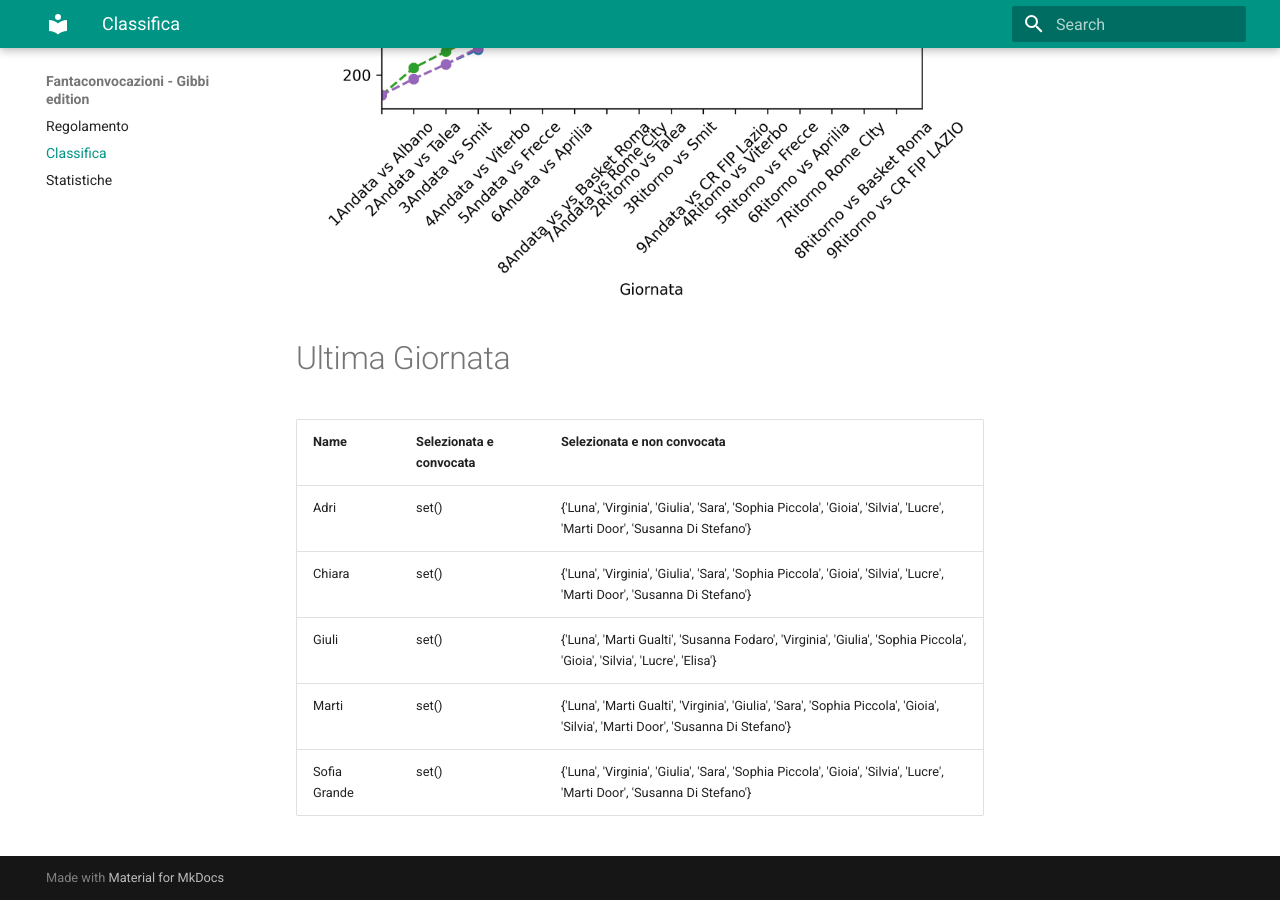
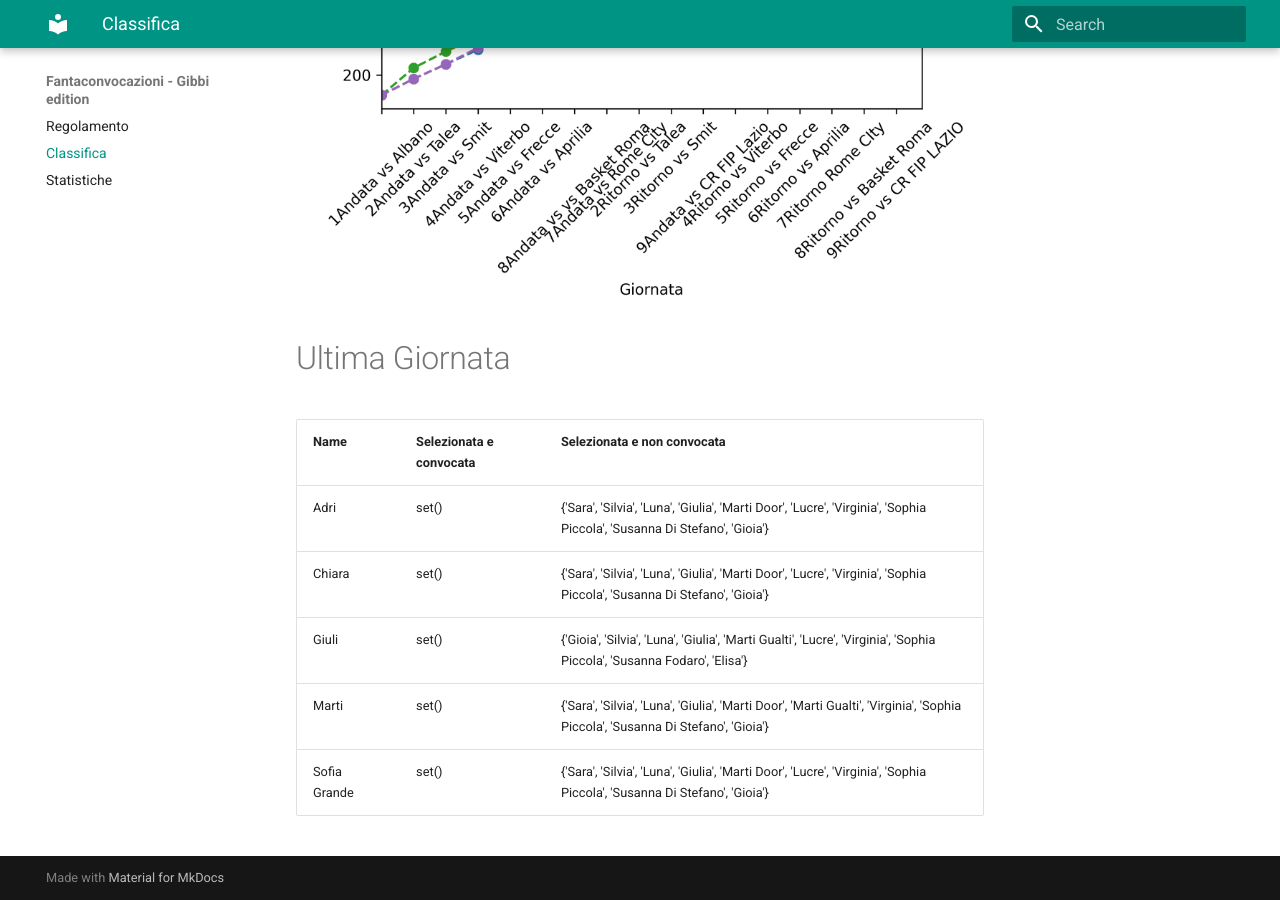
Before and after one commit to martinig94/fantagibbi, an MkDocs documentation site: the page built from docs/Classifica.md, in a window 1280 px wide and 900 px high, scrolled down 810 px. Built offline with MkDocs 1.6.1 and Material for MkDocs 9.7.7, drawn with Linux system fonts in a browser that asks for light colours.

Commit message:
Auto-update from main.py

```diff
--- a/docs/Classifica.md
+++ b/docs/Classifica.md
@@ -18,9 +18,9 @@
 <!-- START_TABLE CORRECT -->
 | Name         | Selezionata e convocata   | Selezionata e non convocata                                                                                                     |
 |:-------------|:--------------------------|:--------------------------------------------------------------------------------------------------------------------------------|
-| Adri         | set()                     | {'Luna', 'Virginia', 'Giulia', 'Sara', 'Sophia Piccola', 'Gioia', 'Silvia', 'Lucre', 'Marti Door', 'Susanna Di Stefano'}        |
-| Chiara       | set()                     | {'Luna', 'Virginia', 'Giulia', 'Sara', 'Sophia Piccola', 'Gioia', 'Silvia', 'Lucre', 'Marti Door', 'Susanna Di Stefano'}        |
-| Giuli        | set()                     | {'Luna', 'Marti Gualti', 'Susanna Fodaro', 'Virginia', 'Giulia', 'Sophia Piccola', 'Gioia', 'Silvia', 'Lucre', 'Elisa'}         |
-| Marti        | set()                     | {'Luna', 'Marti Gualti', 'Virginia', 'Giulia', 'Sara', 'Sophia Piccola', 'Gioia', 'Silvia', 'Marti Door', 'Susanna Di Stefano'} |
-| Sofia Grande | set()                     | {'Luna', 'Virginia', 'Giulia', 'Sara', 'Sophia Piccola', 'Gioia', 'Silvia', 'Lucre', 'Marti Door', 'Susanna Di Stefano'}        |
+| Adri         | set()                     | {'Sara', 'Silvia', 'Luna', 'Giulia', 'Marti Door', 'Lucre', 'Virginia', 'Sophia Piccola', 'Susanna Di Stefano', 'Gioia'}        |
+| Chiara       | set()                     | {'Sara', 'Silvia', 'Luna', 'Giulia', 'Marti Door', 'Lucre', 'Virginia', 'Sophia Piccola', 'Susanna Di Stefano', 'Gioia'}        |
+| Giuli        | set()                     | {'Gioia', 'Silvia', 'Luna', 'Giulia', 'Marti Gualti', 'Lucre', 'Virginia', 'Sophia Piccola', 'Susanna Fodaro', 'Elisa'}         |
+| Marti        | set()                     | {'Sara', 'Silvia', 'Luna', 'Giulia', 'Marti Door', 'Marti Gualti', 'Virginia', 'Sophia Piccola', 'Susanna Di Stefano', 'Gioia'} |
+| Sofia Grande | set()                     | {'Sara', 'Silvia', 'Luna', 'Giulia', 'Marti Door', 'Lucre', 'Virginia', 'Sophia Piccola', 'Susanna Di Stefano', 'Gioia'}        |
 <!-- END_TABLE CORRECT -->
```
